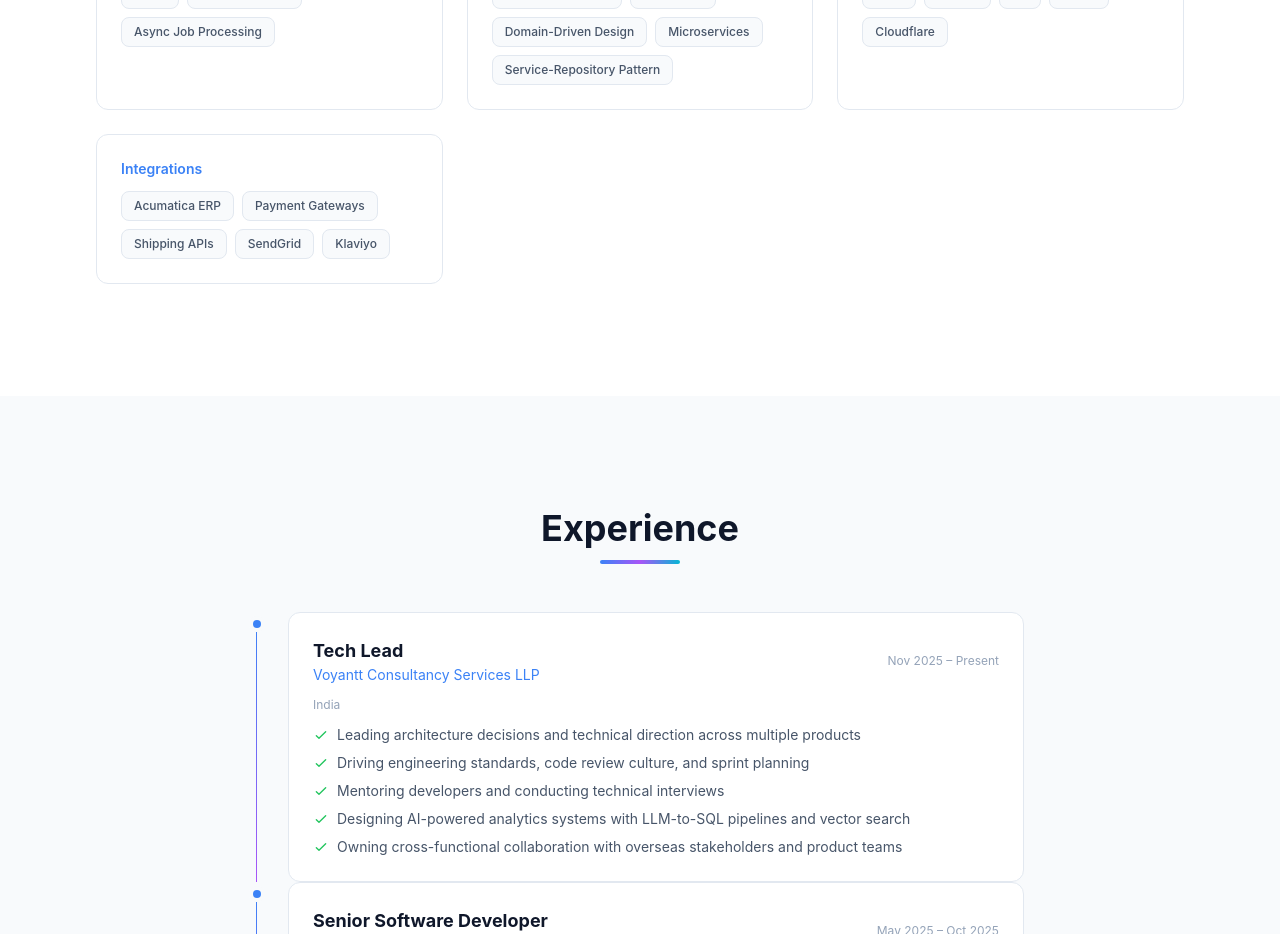
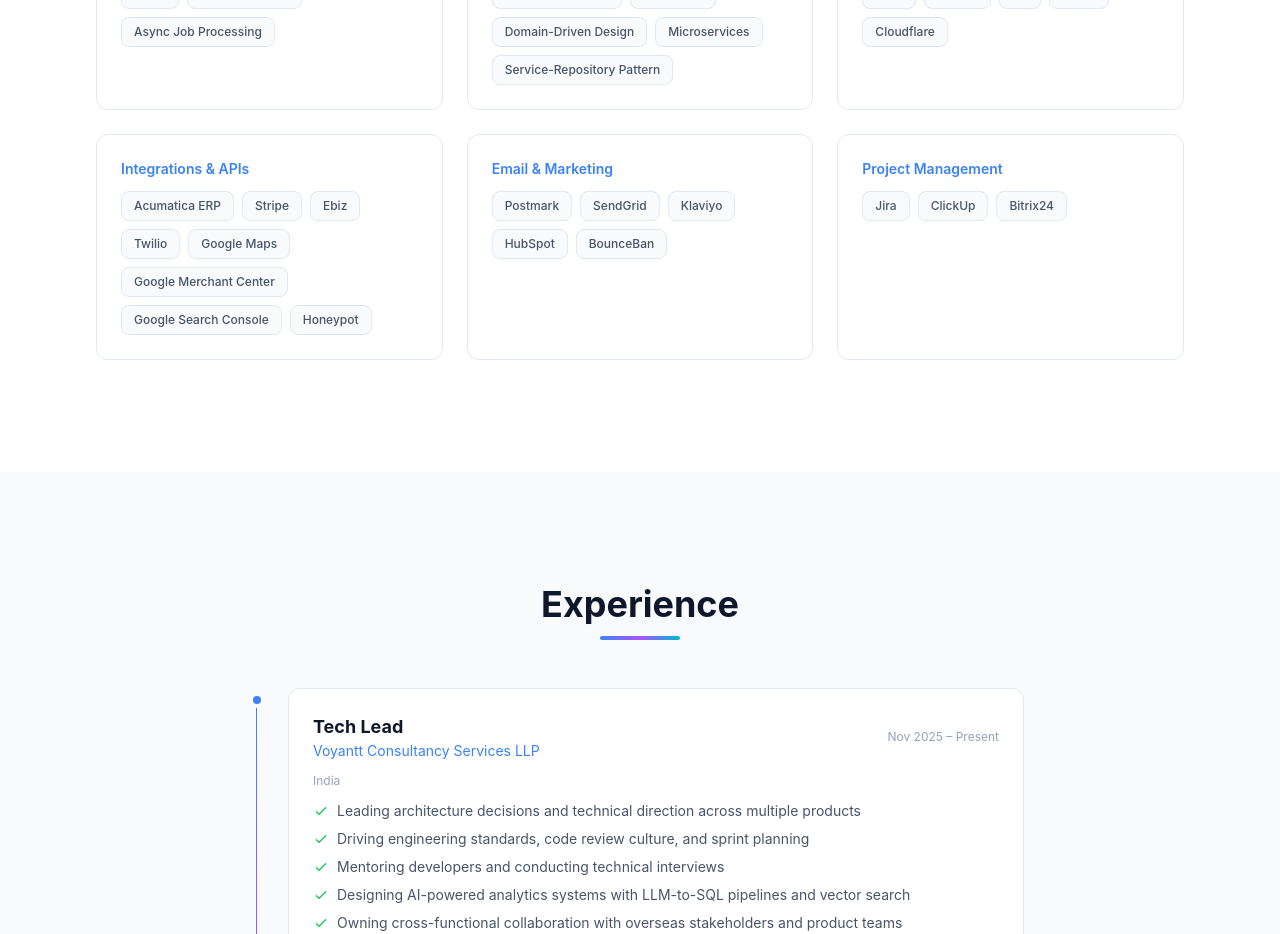
Before and after one commit to abhaysingh4feb-s/abhaypratapsingh.github.io, a Next.js app: page / in a window 1280 px wide. Shown: the part 3520-4454 px from the top of the page. Built offline with nearby package versions, Linux system fonts and the light colour scheme.

Commit message:
Add Email & Marketing and Project Management categories to Tech Stack

```diff
--- a/src/components/home/TechStackSection.tsx
+++ b/src/components/home/TechStackSection.tsx
@@ -13,7 +13,9 @@
   "Caching & Queues": "bolt",
   "Architecture": "building",
   "DevOps": "cloud",
-  "Integrations": "link",
+  "Integrations & APIs": "link",
+  "Email & Marketing": "mail",
+  "Project Management": "clipboard",
 };
 
 export default function TechStackSection() {
--- a/src/content/resume.json
+++ b/src/content/resume.json
@@ -53,7 +53,9 @@
     "Caching & Queues": ["Redis", "Laravel Horizon", "Async Job Processing"],
     "Architecture": ["Multi-Tenant SaaS", "REST APIs", "Domain-Driven Design", "Microservices", "Service-Repository Pattern"],
     "DevOps": ["AWS", "Docker", "Git", "CI/CD", "Cloudflare"],
-    "Integrations": ["Acumatica ERP", "Payment Gateways", "Shipping APIs", "SendGrid", "Klaviyo"]
+    "Integrations & APIs": ["Acumatica ERP", "Stripe", "Ebiz", "Twilio", "Google Maps", "Google Merchant Center", "Google Search Console", "Honeypot"],
+    "Email & Marketing": ["Postmark", "SendGrid", "Klaviyo", "HubSpot", "BounceBan"],
+    "Project Management": ["Jira", "ClickUp", "Bitrix24"]
   },
   "education": {
     "degree": "B.Tech in Mechanical Engineering",
```
